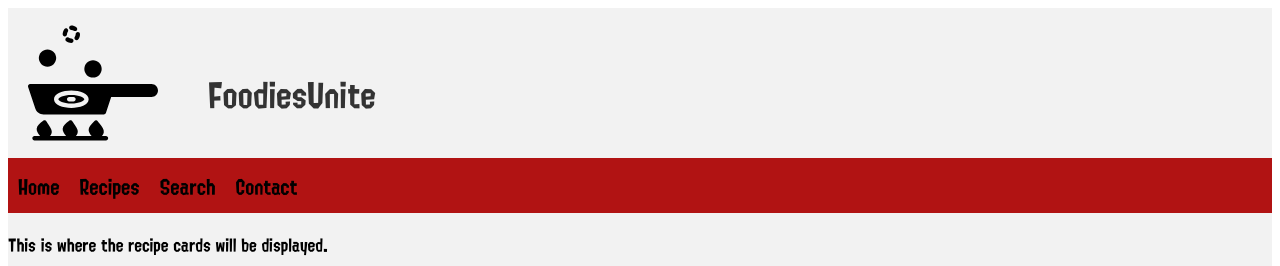
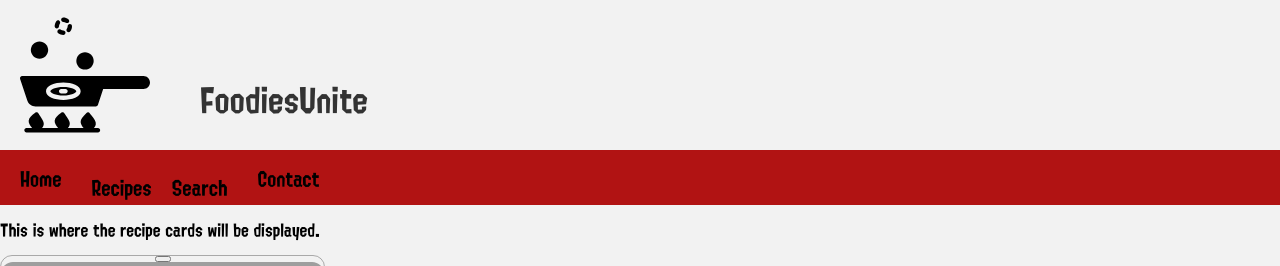
Before and after one commit to 5omewhat-0f-a-l0ser/cook4u, a React (Vite) app: page / in a window 1280 px wide. Shown: the top 266 px of the page. Built offline with nearby package versions, Linux system fonts and the light colour scheme; grey boxes are pictures that could not be loaded.

Commit message:
Began working on a dropdown for navbar and its functions, got a weird error...

```diff
--- a/package.json
+++ b/package.json
@@ -10,6 +10,7 @@
     "preview": "vite preview"
   },
   "dependencies": {
+    "prop-types": "^15.8.1",
     "react": "^18.3.1",
     "react-dom": "^18.3.1",
     "react-router-dom": "^7.13.0"
--- a/src/components/App/App.jsx
+++ b/src/components/App/App.jsx
@@ -1,4 +1,5 @@
 import { Routes, Route } from "react-router-dom";
+import { useState } from "react";
 
 import Header from "../Header/Header";
 import Main from "../Main/Main";
@@ -10,10 +11,22 @@ import CreateRecipeModal from "../CreateRecipeModal/CreateModal";
 import "./App.css";
 
 function App() {
+  const [activeModal, setActiveModal] = useState("");
+  //const [selectedCard, setSelectedCard] = useState();
+
+  const closeActiveModal = () => {
+    setActiveModal("");
+  }
+
+  const onAddRecipe = () => {
+    setActiveModal("create-recipe");
+  }
   return (
     <div className="page">
       <Header />
-      <Navbar />
+      <Navbar
+        onAddRecipe={onAddRecipe}
+      />
 
       {/* This is the part that changes by route */}
       <Routes>
@@ -22,7 +35,14 @@ function App() {
       </Routes>
 
       <Footer />
-      <CreateRecipeModal />
+      <CreateRecipeModal
+        activeModal={activeModal}
+        closeActiveModal={closeActiveModal}
+        buttonText={"Add Recipe"}
+        title={"Create a Recipe"}
+        isOpen={activeModal === "create-recipe"}
+        //isSubmitting={isSubmitting}
+      />
     </div>
   );
 }
--- a/src/components/Navbar/Navbar.css
+++ b/src/components/Navbar/Navbar.css
@@ -16,6 +16,17 @@
 .navbar__item {
     padding: 10px;
     list-style-type: none;
+}
+
+.navbar__link {
+  text-decoration: none;
+  color: #000;
+  font: inherit;
+  line-height: 1;
+  display: flex;
+  align-items: center;
+  list-style: none;
+  padding: 10px;
 }
 
 .navbar__item:hover {
--- a/src/components/Navbar/Navbar.jsx
+++ b/src/components/Navbar/Navbar.jsx
@@ -1,16 +1,45 @@
+import { useState } from "react";
+import { Link } from "react-router-dom";
 import "./Navbar.css";
 
-function Navbar() {
-    return(
+function Navbar({ onAddRecipe }) {
+  const [isDropdownOpen, setIsDropdownOpen] = useState(false);
+
+  return (
     <nav className="navbar">
       <ul className="navbar__links">
+        <Link to="/" className="navbar__link">
           <li className="navbar__item">Home</li>
-                <li className="navbar__item">Recipes</li>
+        </Link>
+
+        {/* Recipes dropdown */}
+        <li
+          className="navbar__item"
+          onMouseEnter={() => setIsDropdownOpen(true)}
+          onMouseLeave={() => setIsDropdownOpen(false)}
+        >
+          Recipes
+          {isDropdownOpen && (
+            <ul className="dropdown">
+              <li>
+                <Link to="/my-recipes">My Recipes</Link>
+              </li>
+              <li>
+                <Link to="/favorites">Favorites</Link>
+              </li>
+              <li onClick={onAddRecipe}>Add Recipe</li>
+            </ul>
+          )}
+        </li>
+
         <li className="navbar__item">Search</li>
+
+        <Link to="/contact" className="navbar__link">
           <li className="navbar__item">Contact</li>
+        </Link>
       </ul>
     </nav>
-    )
+  );
 }
 
 export default Navbar;
--- a/src/main.jsx
+++ b/src/main.jsx
@@ -1,6 +1,8 @@
-import React from "react";
+//import React from "react";
 import ReactDOM from "react-dom/client";
 import { BrowserRouter } from "react-router-dom";
+import './index.css';
+
 import App from "./components/App/App";
 
 ReactDOM.createRoot(document.getElementById("root")).render(
```
Also changed, not shown: 1 other file (tests, documents, lock files or other folders). Lines whose indentation alone changed are shown as unchanged.
